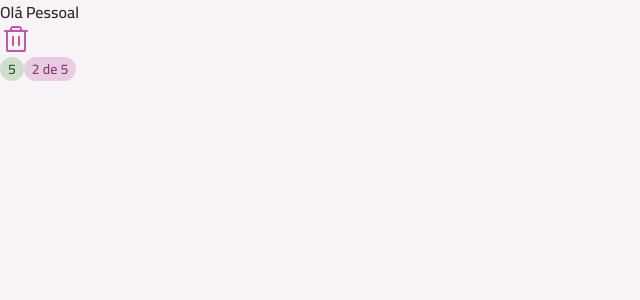
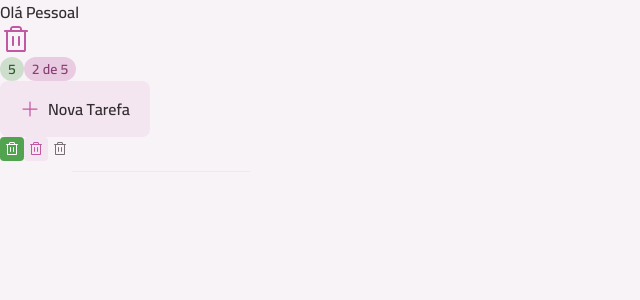
Before and after one commit to oecarvalho/todo-list-rocket, a React (Vite) app: page / in a window 1280 px wide. Shown: the top 300 px of the page, without its empty margins (0-640 px from the left). Built offline with nearby package versions, Linux system fonts and the light colour scheme.

Commit message:
adicionando mais componentes

```diff
--- a/src/App.tsx
+++ b/src/App.tsx
@@ -9,6 +9,9 @@ import PencilIcon from './assets/icons/Pencil.svg?react'
 import PlusIcon from './assets/icons/Plus.svg?react'
 import SpinnerIcon from './assets/icons/spinner.svg?react'
 import { Badge } from './components/Badge'
+import { Button } from './components/Button'
+import { ButtonIcon } from './components/ButtonIcon'
+import { InputText } from './components/InputText'
 
 
 
@@ -23,6 +26,11 @@ export default function App() {
       <Icon svg={TrashIcon} className='fill-pink-base'/>
       <Badge variant={'primary'}>5</Badge>
       <Badge variant={'secondary'}>2 de 5</Badge>
+      <Button icon={PlusIcon}>Nova Tarefa</Button>
+      <ButtonIcon icon={TrashIcon}/>
+      <ButtonIcon icon={TrashIcon} variant={'secondary'}/>
+      <ButtonIcon icon={TrashIcon} variant={'tertiary'}/>
+      <InputText/>
     </>
   )
 }
--- /dev/null
+++ b/src/components/Button.tsx
@@ -0,0 +1,69 @@
+import React from "react"
+import { Icon } from "./Icon"
+import { Text } from "./Text"
+
+import {cva, type VariantProps} from 'class-variance-authority'
+
+export const buttonVariants = cva('flex items-center justify-center cursor-pointer transition rounded-lg group gap-2', {
+    variants: {
+        variant:{
+            primary: 'bg-gray-200 hover:bg-pink-light'
+        },
+        size: {
+            md:'h-14 py-4 px-5'
+        },
+        disabled: {
+            true: 'opacity-50 pointer-events-none'
+        }
+    },
+    defaultVariants: {
+        variant: 'primary',
+        size: 'md',
+        disabled: false
+    }
+})
+
+export const buttonIconVariants = cva ('transition', {
+    variants: {
+        variant: {
+            primary: 'fill-pink-base'
+        },
+        size:{
+            md: 'w-5 h-5'
+        }
+    },
+    defaultVariants:{
+        variant: 'primary',
+        size: 'md'
+    }
+})
+
+export const buttonTextVariants = cva('', {
+    variants: {
+        variant: {
+            primary: 'text-gray-400',
+        },
+    },
+    defaultVariants: {
+        variant: 'primary',
+    },
+})
+
+interface ButtonProps extends Omit<React.ComponentProps<'button'>, 'size' | 'disabled'>, VariantProps<typeof buttonVariants> {
+    icon?: React.ComponentProps<typeof Icon>['svg']
+}
+
+export function Button({variant, size, disabled, className, children, icon: IconComponent, ...props}: ButtonProps){
+
+    return(
+        <button className={buttonVariants({variant, size, disabled, className})}
+        {...props}>
+            {IconComponent && (<Icon svg={IconComponent}
+                className={buttonIconVariants({variant, size})}/>)}
+                <Text variant={"body-md-bold"}
+                    className={buttonTextVariants({variant})}>
+                    {children}
+                </Text>
+        </button>
+    )
+}
--- /dev/null
+++ b/src/components/ButtonIcon.tsx
@@ -0,0 +1,53 @@
+import React from "react"
+import { Icon } from "./Icon"
+import { cva, type VariantProps } from "class-variance-authority"
+
+export const buttonIconVariants = cva('inline-flex items-center justify-center cursor-pointer transition group', {
+    variants: {
+        variant: {
+            primary: 'bg-green-base hover:bg-green-dark',
+            secondary: 'bg-gray-200 hover:bg-pink-dark',
+            tertiary: 'bg-transparent hover:bg-gray-200'
+        },
+        size:{
+            sm: 'w-6 h-6 p-1 rounded'
+        },
+        disabled: {
+            true: 'opacity-50 pointer-events-none'
+        }
+    },
+    defaultVariants: {
+        variant: 'primary',
+        size: 'sm',
+        disabled: false
+    }
+})
+
+export const buttonIconIconVariants = cva('transition', {
+    variants: {
+        variant: {
+            primary: 'fill-white',
+            secondary: 'fill-pink-base group-hover:fill-white',
+            tertiary: 'fill-gray-300 group-hover:fill-gray-400'
+        },
+        size:{
+            sm: 'w-4 h-4'
+        }
+    },
+    defaultVariants: {
+        variant: 'primary',
+        size: 'sm'
+    }
+})
+
+interface ButtoIconProps extends VariantProps<typeof buttonIconVariants>, Omit<React.ComponentProps<'button'>, 'size' | 'disabled'>{
+    icon: React.ComponentProps<typeof Icon>['svg']
+}
+
+export function ButtonIcon({variant, size, disabled, className, icon, ...props}: ButtoIconProps){
+    return(
+        <button className={buttonIconVariants({variant, size, disabled, className})} {...props}>
+            <Icon svg={icon} className={buttonIconIconVariants({variant, size})}/>
+        </button>
+    )
+}
--- /dev/null
+++ b/src/components/InputText.tsx
@@ -0,0 +1,31 @@
+import { cva, type VariantProps, cx } from "class-variance-authority";
+import React from "react";
+import { textVariants } from "./Text";
+
+export const inputTextVariants = cva(
+    `border-b border-solid border-gray-200 focus:border-pink-base
+    bg-transparent outline-none
+    `,{
+    variants: {
+            size: {
+                md: 'pb-2 px-2'
+            },
+            disabled: {
+                true: 'pointer-events-none'
+            }
+        },
+        defaultVariants: {
+            size: 'md',
+            disabled: false,
+        }
+    }
+)
+
+
+interface InputTextProps extends VariantProps<typeof inputTextVariants>, Omit<React.ComponentProps<'input'>, 'size' | 'disabled'>{
+
+}
+
+export function InputText({size, disabled, className, ...props}: InputTextProps){
+    return <input className={cx(inputTextVariants({size, disabled}), textVariants(), className)} {...props}></input>
+}
```
